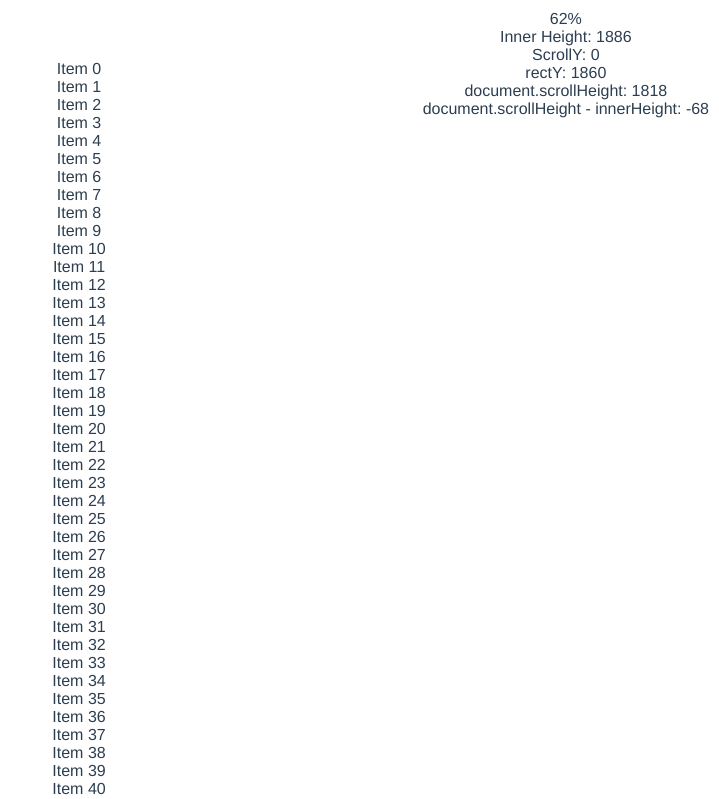
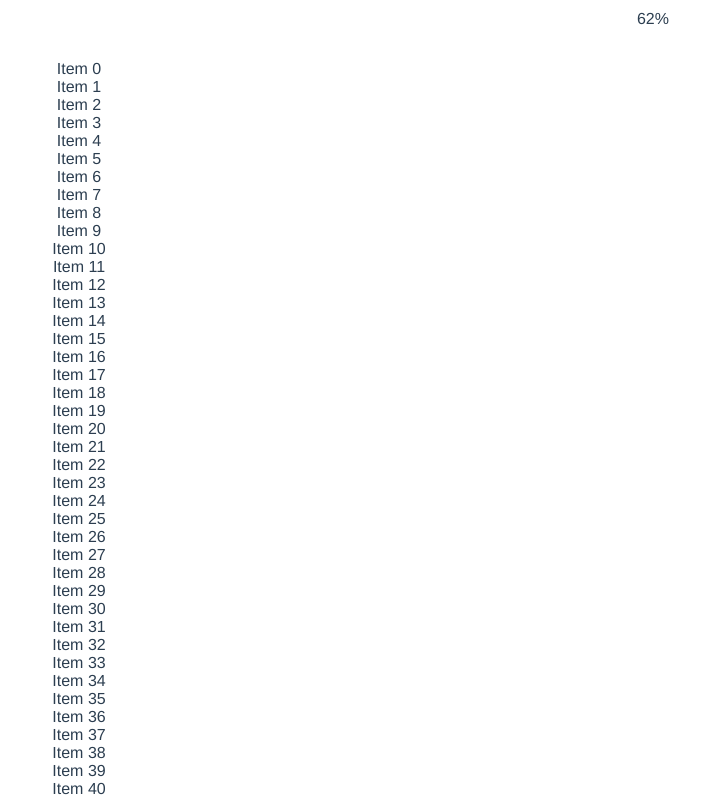
Before and after one commit to lmiller1990/vue-scroll-progress, a Vue app: page / in a window 1280 px wide. Shown: the top 799 px of the page, without its empty margins (561-1280 px from the left). Built offline with nearby package versions, Linux system fonts and the light colour scheme.

Commit message:
Remove code

```diff
--- a/src/components/Progress.vue
+++ b/src/components/Progress.vue
@@ -1,28 +1,14 @@
 <template>
   <div id="progress">
     {{ progress }}%
-    <div>Inner Height: {{ innerHeight }}</div>
-    <div>ScrollY: {{ scrollY }}</div>
-    <div>rectY: {{ rectY }}</div>
-    <div>document.scrollHeight: {{ documentHeight }}</div>
-    <div>document.scrollHeight - innerHeight: {{ documentHeight - innerHeight }}</div>
   </div>
 </template>
 
 <script lang="ts">
 import Vue from 'vue'
 
-// function listener(this: Window, evt: Event): void {
-//   console.log('Scrolling!', window.scrollY + window.innerHeight)
-// }
-
 interface IData {
-  percent: string
   marker: HTMLElement | null
-  scrollY: number
-  innerHeight: number
-  documentHeight: number
-  rectY: number
   progress: string
   scrollEvent: ((this: Window, ev: Event) => void) | null
 }
@@ -39,53 +25,45 @@ export default Vue.extend({
       progress: '0',
       scrollEvent: null,
       marker: null,
-      percent: '0',
-      scrollY: 0,
-      documentHeight: 0,
-      innerHeight: 0,
-      rectY: 0
     }
   },
 
   methods: {
-    listener(): void {
+    listener() {
       if (!this.marker) {
-        return
+        const marker = this.getMarker()
+        if (!marker) {
+          return
+        }
+        this.marker = marker
       }
 
       const { y } = this.marker.getBoundingClientRect() as DOMRect
+      const progress =  100 - ((y - window.innerHeight) / (document.body.scrollHeight - window.innerHeight) * 100)
 
-      this.rectY = y
-      this.scrollY = window.scrollY
-      this.innerHeight = window.innerHeight
-      this.documentHeight = document.body.scrollHeight
-
-      const progress =  100 - ((this.rectY - this.innerHeight) / (this.documentHeight - this.innerHeight) * 100)
-
-      console.log(progress.toFixed(0))
       if (progress < 0) {
-        this.progress = '0'
-        // console.log(0)
-        return
+        return this.progress = '0'
       }
 
       if (progress > 100) {
-        this.progress = '100'
-        // console.log(1)
-        return
+        return this.progress = '100'
       }
 
       this.progress = progress.toFixed(0)
+    },
 
-      const currentScroll = window.scrollY
-      const distUntilMarkerOnScreen = window.scrollY - y
-      // console.log(distUntilMarkerOnScreen)
-      // this.percent = ((currentScroll / markerPosition) * 100).toFixed(0)
+    getMarker(): HTMLElement | null {
+      const marker = document.querySelector<HTMLElement>('#progress-marker')
+      if (marker) {
+        return marker
+      }
+
+      return null
     }
   },
 
   mounted() {
-    const marker = document.querySelector<HTMLElement>('#progress-marker')
+    const marker = this.getMarker()
     if (marker) {
       this.marker = marker
     }
@@ -98,26 +76,13 @@ export default Vue.extend({
 
     window.removeEventListener('scroll', this.scrollEvent)
   },
-
-  computed: {
-    // percent(): string {
-    //   console.log('Checking')
-    //   if (!this.marker) {
-    //     return '?'
-    //   }
-
-    //   const { y } = this.marker.getBoundingClientRect() as DOMRect
-
-    //   return ((y + window.scrollY) / y + window.scrollY).toFixed(0)
-    // },
-  },
 })
 </script>
 
 <style scoped>
 #progress {
   position: fixed;
-  right: 10px;
+  right: 50px;
   top: 10px;
 }
 </style>
```
